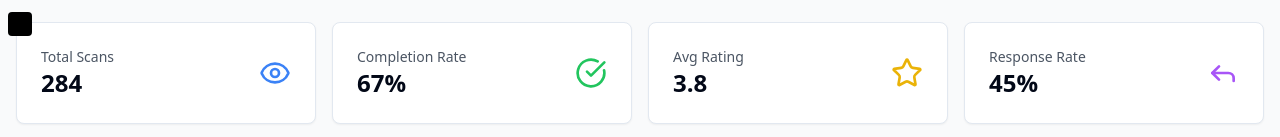
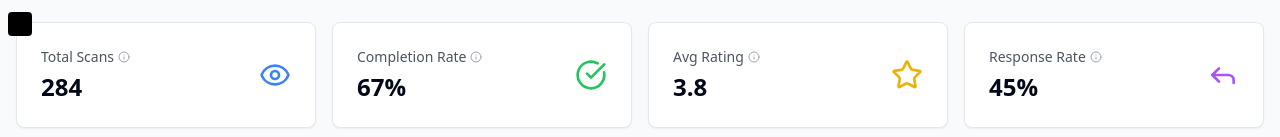
Before and after one commit to ananya-1407/vyapar-google-profile-manager, a React (Vite) app: page /business/1/smart-qr in a window 1280 px wide. Shown: the part 756-893 px from the top of the page. Built offline with nearby package versions, Linux system fonts and the light colour scheme.

Commit message:
Add tooltips to Smart Review QR metrics
Added tooltips to the metrics in the Smart Review QR section to explain their meaning on hover.

```diff
--- a/src/components/smart-review/StatsOverview.tsx
+++ b/src/components/smart-review/StatsOverview.tsx
@@ -5,8 +5,15 @@ import {
   Eye,
   CheckCircle,
   Star,
-  Reply
+  Reply,
+  Info
 } from "lucide-react";
+import {
+  Tooltip,
+  TooltipContent,
+  TooltipProvider,
+  TooltipTrigger,
+} from "@/components/ui/tooltip";
 
 interface StatsOverviewProps {
   analytics: {
@@ -19,12 +26,23 @@ interface StatsOverviewProps {
 
 const StatsOverview = ({ analytics }: StatsOverviewProps) => {
   return (
+    <TooltipProvider>
       <div className="grid grid-cols-1 md:grid-cols-2 lg:grid-cols-4 gap-4">
         <Card>
           <CardContent className="pt-6">
             <div className="flex items-center justify-between">
               <div>
+                <div className="flex items-center gap-1 mb-1">
                   <p className="text-sm font-medium text-gray-600">Total Scans</p>
+                  <Tooltip>
+                    <TooltipTrigger>
+                      <Info className="h-3 w-3 text-gray-400 hover:text-gray-600" />
+                    </TooltipTrigger>
+                    <TooltipContent>
+                      <p className="text-xs">Number of times your QR code has been scanned by customers</p>
+                    </TooltipContent>
+                  </Tooltip>
+                </div>
                 <p className="text-2xl font-bold">{analytics.totalScans}</p>
               </div>
               <Eye className="h-8 w-8 text-blue-500" />
@@ -36,7 +54,17 @@ const StatsOverview = ({ analytics }: StatsOverviewProps) => {
           <CardContent className="pt-6">
             <div className="flex items-center justify-between">
               <div>
+                <div className="flex items-center gap-1 mb-1">
                   <p className="text-sm font-medium text-gray-600">Completion Rate</p>
+                  <Tooltip>
+                    <TooltipTrigger>
+                      <Info className="h-3 w-3 text-gray-400 hover:text-gray-600" />
+                    </TooltipTrigger>
+                    <TooltipContent>
+                      <p className="text-xs">Percentage of customers who completed the feedback form after scanning</p>
+                    </TooltipContent>
+                  </Tooltip>
+                </div>
                 <p className="text-2xl font-bold">{analytics.completionRate}%</p>
               </div>
               <CheckCircle className="h-8 w-8 text-green-500" />
@@ -48,7 +76,17 @@ const StatsOverview = ({ analytics }: StatsOverviewProps) => {
           <CardContent className="pt-6">
             <div className="flex items-center justify-between">
               <div>
+                <div className="flex items-center gap-1 mb-1">
                   <p className="text-sm font-medium text-gray-600">Avg Rating</p>
+                  <Tooltip>
+                    <TooltipTrigger>
+                      <Info className="h-3 w-3 text-gray-400 hover:text-gray-600" />
+                    </TooltipTrigger>
+                    <TooltipContent>
+                      <p className="text-xs">Average star rating from all customer feedback received</p>
+                    </TooltipContent>
+                  </Tooltip>
+                </div>
                 <p className="text-2xl font-bold">{analytics.avgRating}</p>
               </div>
               <Star className="h-8 w-8 text-yellow-500" />
@@ -60,7 +98,17 @@ const StatsOverview = ({ analytics }: StatsOverviewProps) => {
           <CardContent className="pt-6">
             <div className="flex items-center justify-between">
               <div>
+                <div className="flex items-center gap-1 mb-1">
                   <p className="text-sm font-medium text-gray-600">Response Rate</p>
+                  <Tooltip>
+                    <TooltipTrigger>
+                      <Info className="h-3 w-3 text-gray-400 hover:text-gray-600" />
+                    </TooltipTrigger>
+                    <TooltipContent>
+                      <p className="text-xs">Percentage of customer feedback you have responded to</p>
+                    </TooltipContent>
+                  </Tooltip>
+                </div>
                 <p className="text-2xl font-bold">{analytics.responseRate}%</p>
               </div>
               <Reply className="h-8 w-8 text-purple-500" />
@@ -68,6 +116,7 @@ const StatsOverview = ({ analytics }: StatsOverviewProps) => {
           </CardContent>
         </Card>
       </div>
+    </TooltipProvider>
   );
 };
 
```
Lines whose indentation alone changed are shown as unchanged.
